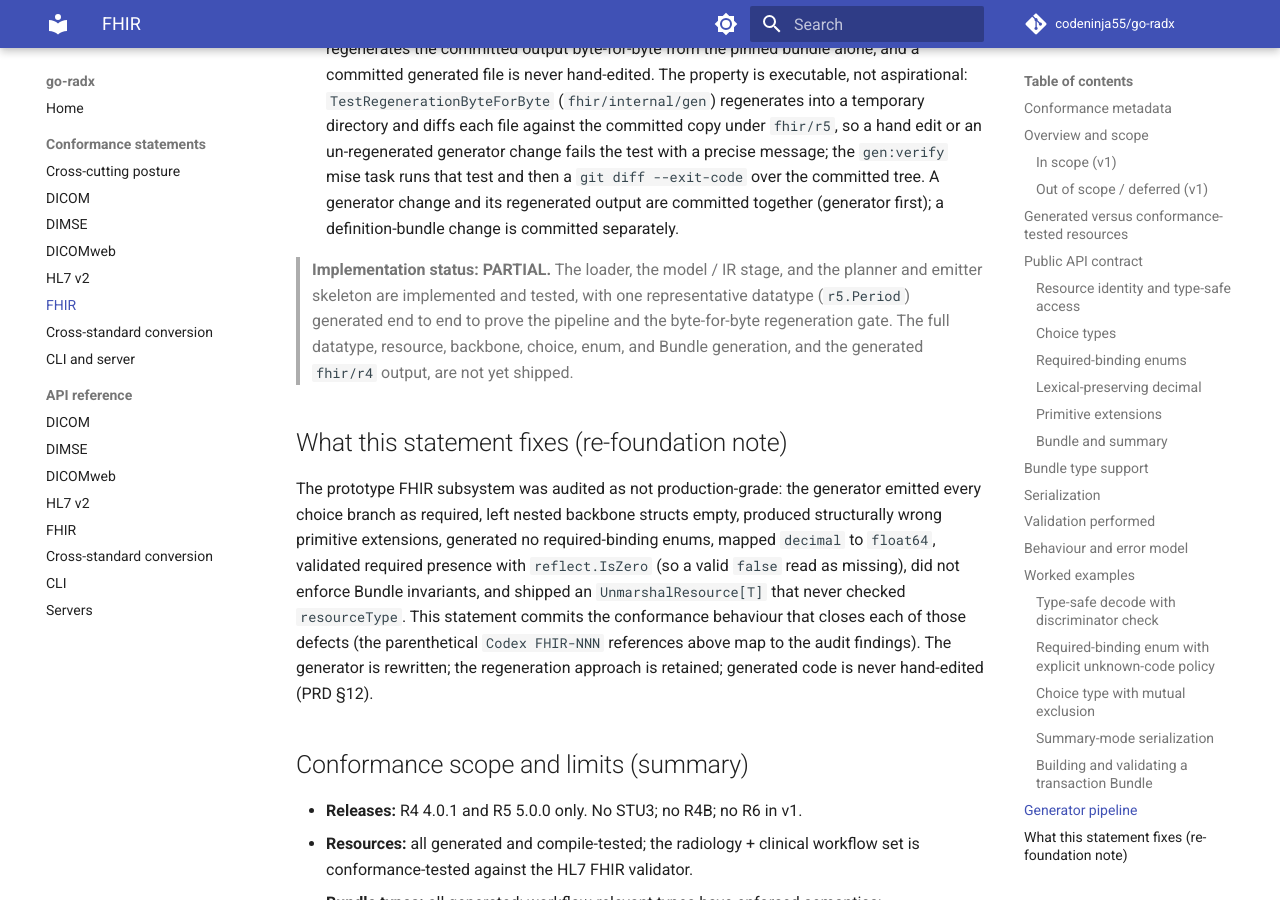
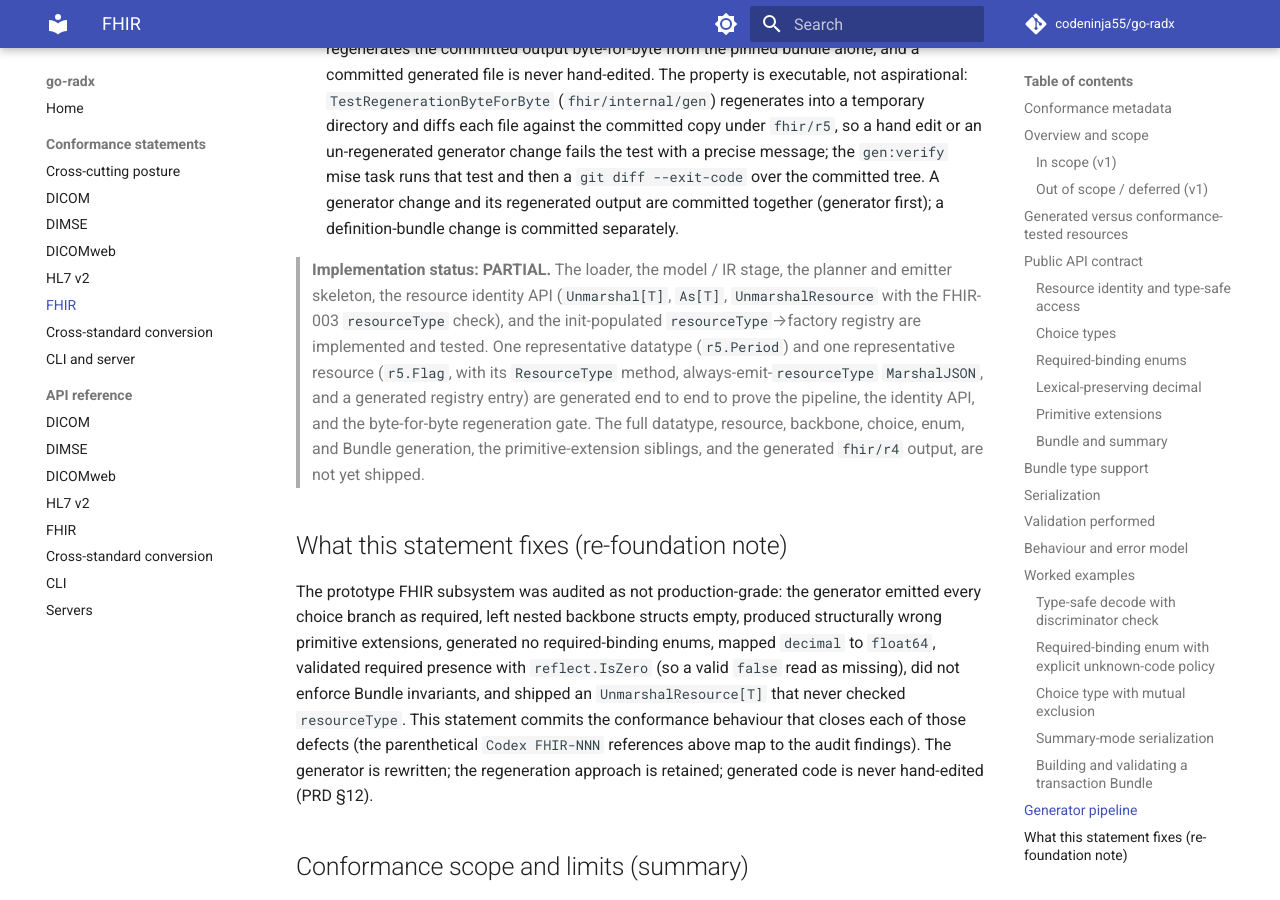
Before and after one commit to codeninja55/go-radx, an MkDocs documentation site: the page built from docs/conformance/fhir.md, in a window 1280 px wide and 900 px high, scrolled down 15557 px. Built offline with MkDocs 1.6.1 and Material for MkDocs 9.7.7, drawn with Linux system fonts in a browser that asks for light colours; comment, search, counter and statistics services are not loaded.

Commit message:
docs: reconcile FHIR conformance status with the shipped identity API
Update the FHIR generator implementation-status statement to record the now-
shipped resource identity API (Unmarshal[T]/As[T]/UnmarshalResource with the
FHIR-003 resourceType check), the init-populated resourceType-to-factory
registry, and the representative resource r5.Flag generated end to end.

```diff
--- a/docs/conformance/fhir.md
+++ b/docs/conformance/fhir.md
@@ -598,10 +598,13 @@ boundaries, each stage gated by its own tests:
    and its regenerated output are committed together (generator first); a definition-bundle change is committed
    separately.
 
-> **Implementation status: PARTIAL.** The loader, the model / IR stage, and the planner and emitter skeleton are
-> implemented and tested, with one representative datatype (`r5.Period`) generated end to end to prove the pipeline and
-> the byte-for-byte regeneration gate. The full datatype, resource, backbone, choice, enum, and Bundle generation, and
-> the generated `fhir/r4` output, are not yet shipped.
+> **Implementation status: PARTIAL.** The loader, the model / IR stage, the planner and emitter skeleton, the resource
+> identity API (`Unmarshal[T]`, `As[T]`, `UnmarshalResource` with the FHIR-003 `resourceType` check), and the
+> init-populated `resourceType`→factory registry are implemented and tested. One representative datatype (`r5.Period`)
+> and one representative resource (`r5.Flag`, with its `ResourceType` method, always-emit-`resourceType` `MarshalJSON`,
+> and a generated registry entry) are generated end to end to prove the pipeline, the identity API, and the
+> byte-for-byte regeneration gate. The full datatype, resource, backbone, choice, enum, and Bundle generation, the
+> primitive-extension siblings, and the generated `fhir/r4` output, are not yet shipped.
 
 ## What this statement fixes (re-foundation note)
 
```
